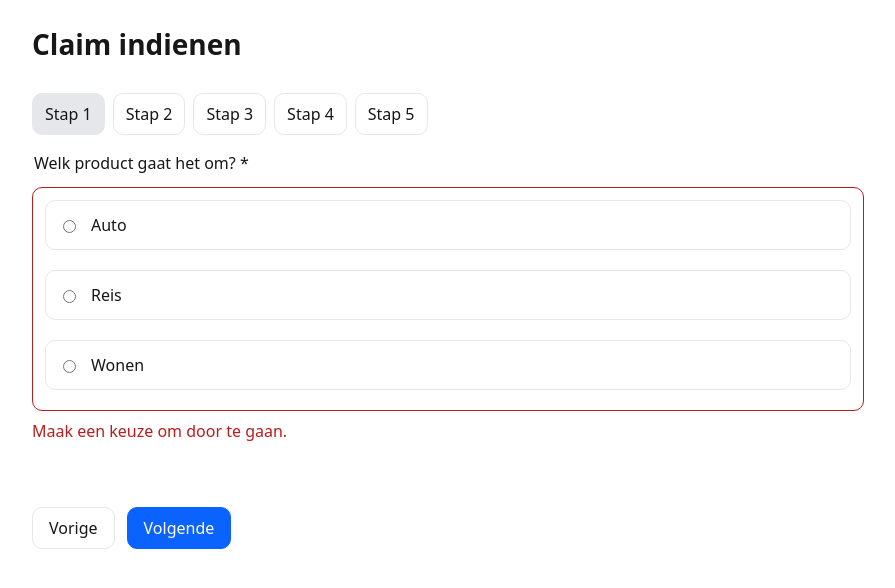
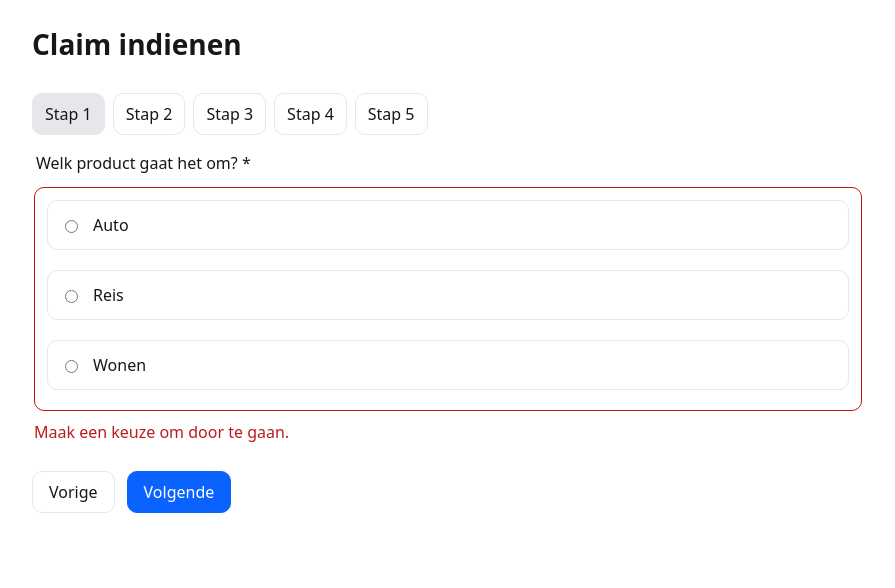
Before and after one commit to NabilNaou/claim, a Next.js app: page /claim/1 in a window 1280 px wide. Both pictures are taken after a click on the button "Volgende". Shown: the top 588 px of the page, without its empty margins (192-1087 px from the left). Built offline with nearby package versions, Linux system fonts and the light colour scheme.

Commit message:
Styling improvements for the error radius; removed some padding

```diff
--- a/src/app/claim/[step]/ProductStep.tsx
+++ b/src/app/claim/[step]/ProductStep.tsx
@@ -77,11 +77,13 @@ export default function ProductStep({
           ))}
         </div>
 
-        {hasError && (
-          <p ref={errorRef} id="product-error" role="alert" tabIndex={-1}>
-            Maak een keuze om door te gaan.
-          </p>
-        )}
+        <div className={styles.error}>
+          {hasError && (
+            <p ref={errorRef} id="product-error" role="alert" tabIndex={-1}>
+              Maak een keuze om door te gaan.
+            </p>
+          )}
+        </div>
       </fieldset>
 
       <WizardActions onBack={onBack} nextType="submit" />
--- a/src/app/claim/[step]/page.module.css
+++ b/src/app/claim/[step]/page.module.css
@@ -38,11 +38,16 @@
 .error {
   min-height: 1.5em;
   color: var(--error);
-  margin-top: var(--space-2);
+  margin-top: var(--space-3);
 }
 
 .error:focus {
   outline: none;
+}
+
+.error p {
+  margin: 0;
+  line-height: 1.2;
 }
 
 /* Buttons */
--- a/src/app/globals.css
+++ b/src/app/globals.css
@@ -69,7 +69,6 @@ select {
 fieldset {
   border: none;
   padding: 0;
-  margin: 0 0 var(--space-5);
 }
 
 legend {
```
